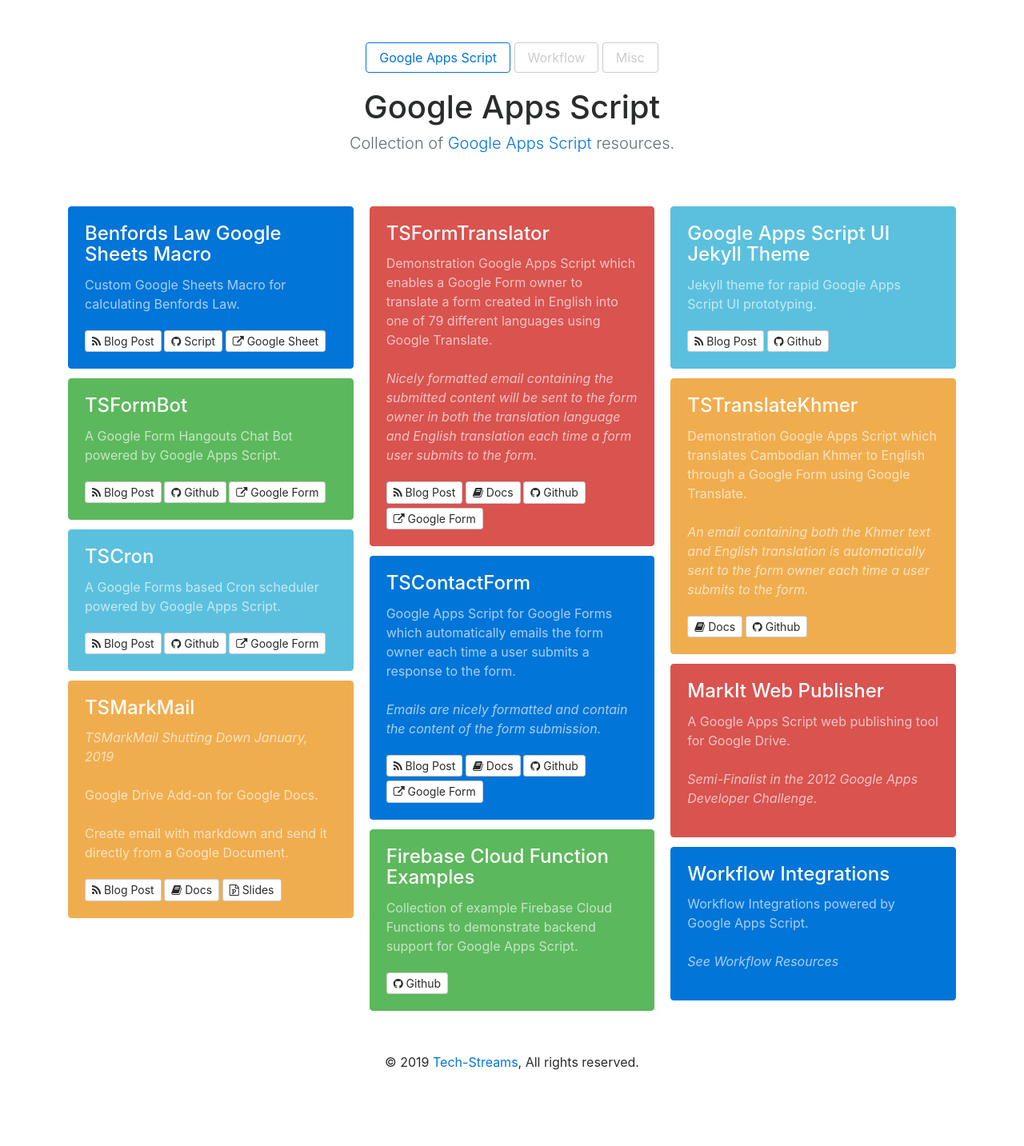
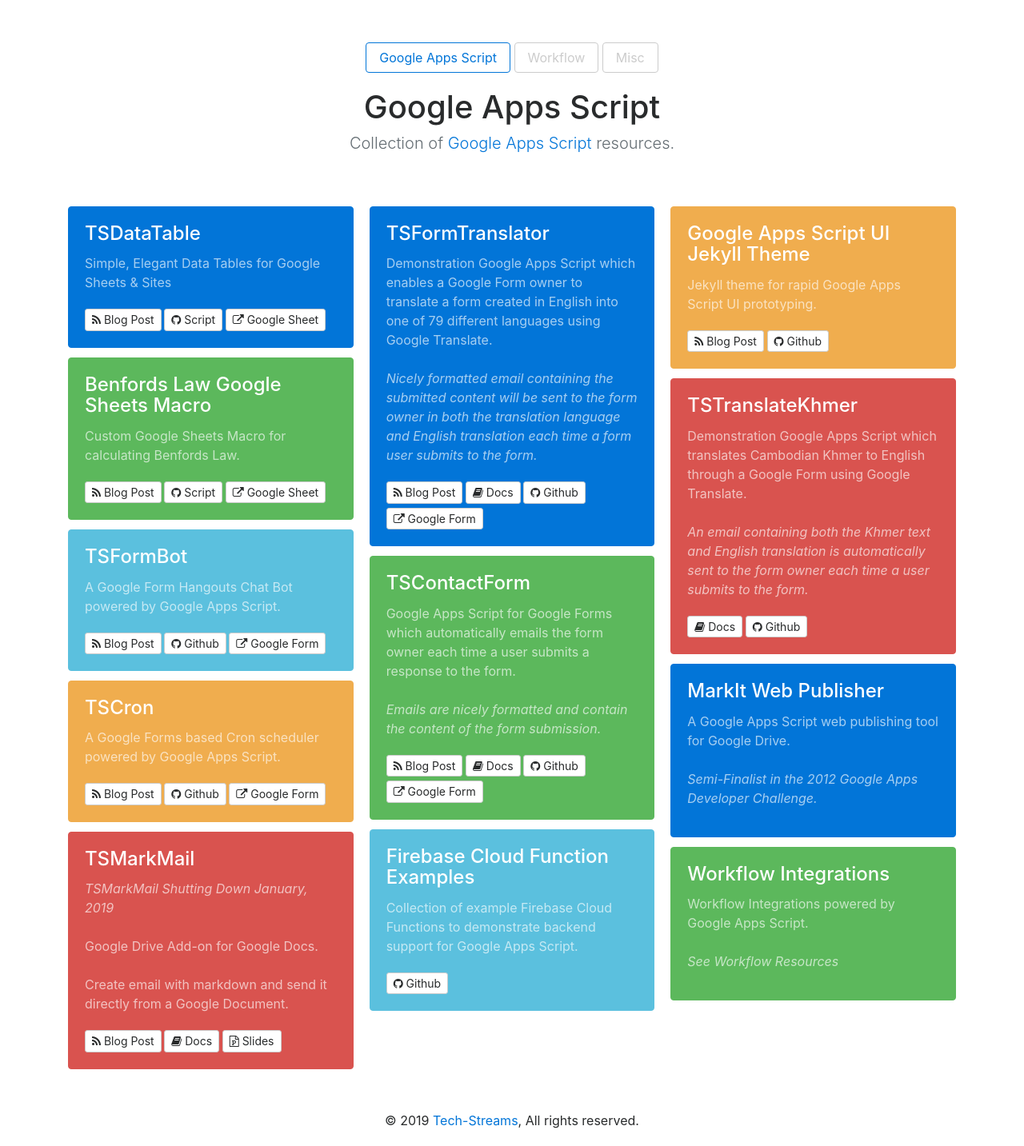
Before and after one commit to techstreams/techstreams.github.io, a Jekyll site: the page built from appscript.html, in a window 1280 px wide. Shown: the whole page at 80% size. Built offline with Jekyll 4.4.1, drawn with Linux system fonts in a browser that asks for light colours; nearby versions of some CDN libraries; before the commit the page ends 1360 px from its top, so only the background shows below that.

Commit message:
Update appscript.yml

```diff
--- a/_data/appscript.yml
+++ b/_data/appscript.yml
@@ -1,4 +1,14 @@
 items:
+  - tl_title: TSDataTable
+    tl_content: Simple, Elegant Data Tables for Google Sheets & Sites
+    buttons:
+      - href: 'https://medium.com/@techstreams/tsdatatable-simple-elegant-data-tables-for-google-sheets-sites-28ccd35385d0'
+        name: <i class="fa fa-rss"></i> Blog Post
+      - href: 'https://github.com/techstreams/TSDataTable'
+        name: <i class="fa fa-github"></i> Script
+      - href: 'https://docs.google.com/spreadsheets/d/18RfAnhgNqKR1edRGVSGLO84r87Rfd5WxpNH3dfxj1Ew/copy'
+        name: <i class="fa fa-external-link"></i> Google Sheet
+#
   - tl_title: Benfords Law Google Sheets Macro
     tl_content: Custom Google Sheets Macro for calculating Benfords Law.
     buttons:
```
